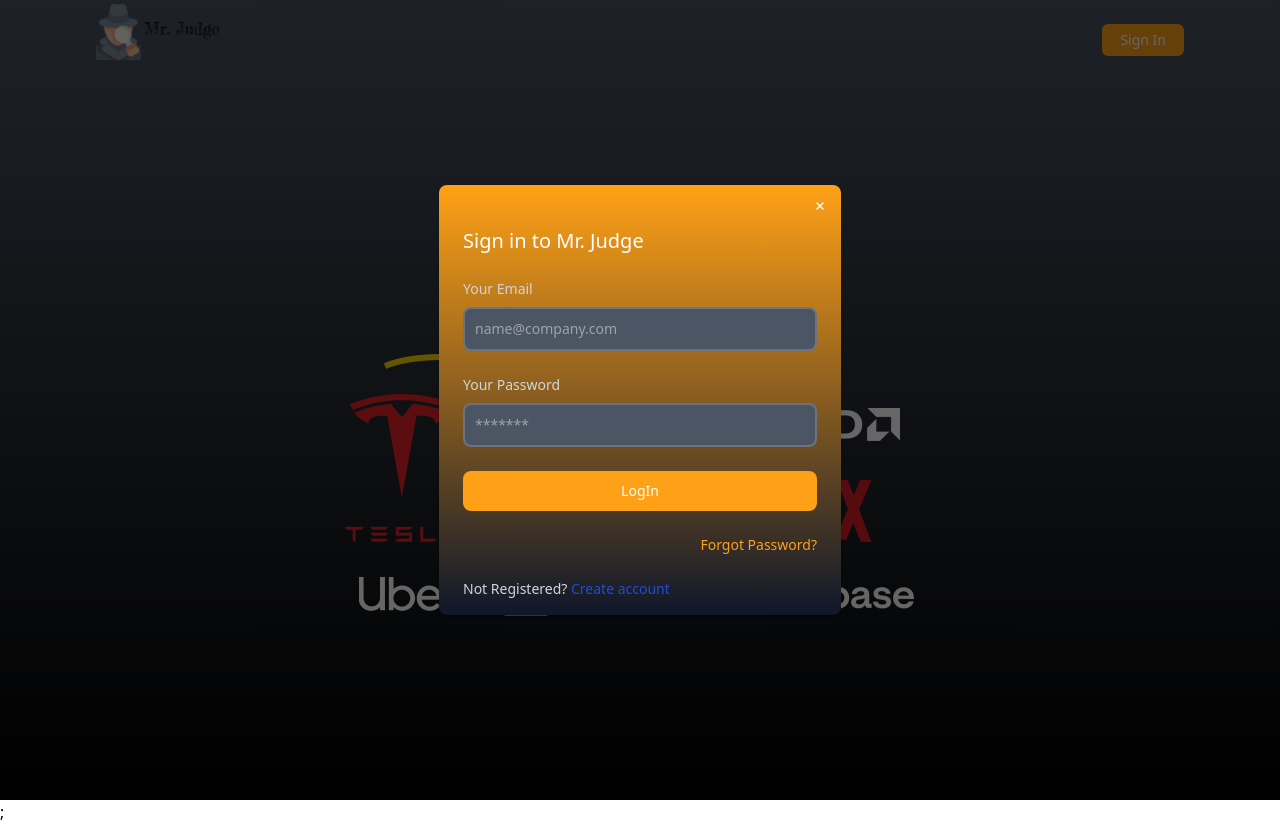
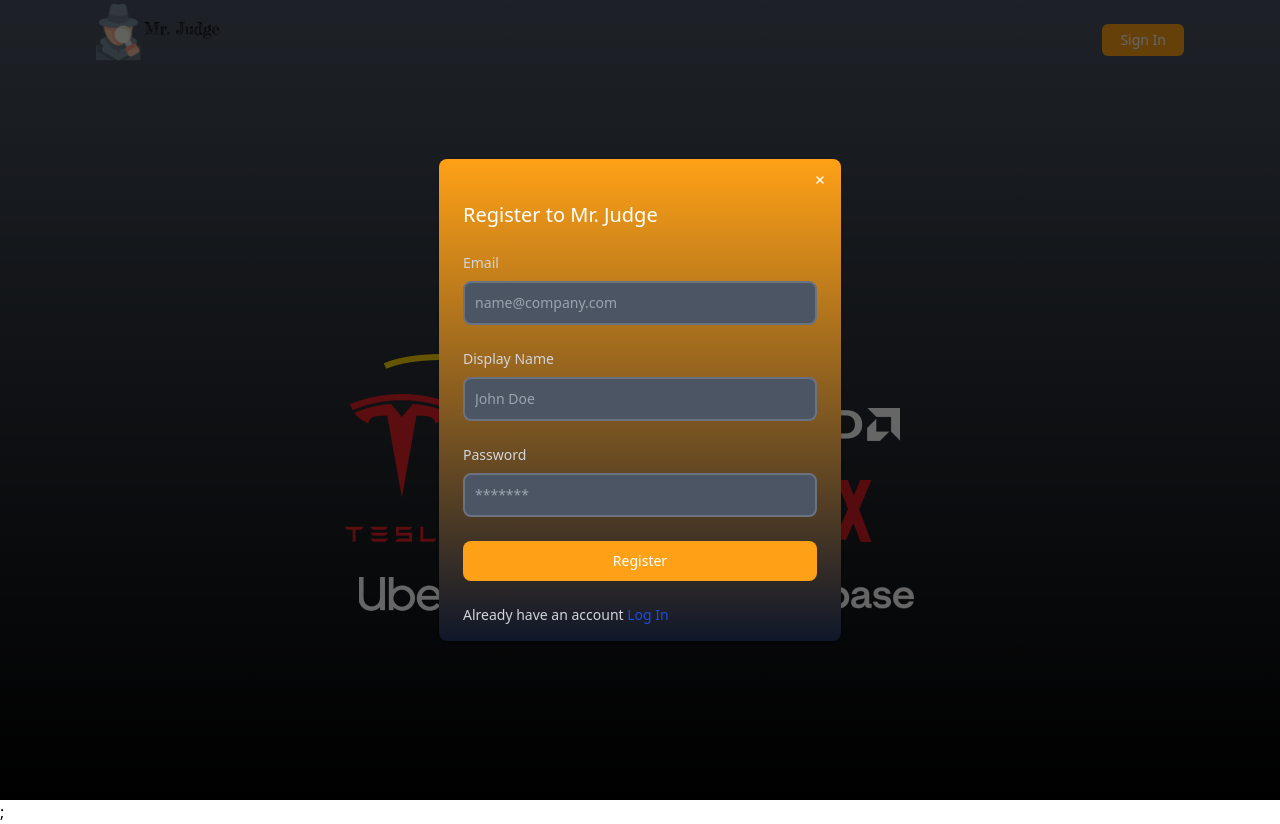
Before and after one commit to v14ram/code-compiler, a Next.js app: page /auth in a window 1280 px wide. Built offline with nearby package versions, Linux system fonts and the light colour scheme.

Commit message:
Added Singnup modal

```diff
--- a/src/components/Modals/AuthModal.tsx
+++ b/src/components/Modals/AuthModal.tsx
@@ -2,6 +2,7 @@
 import Navbar from "@/components/navbar";
 import { IoClose } from "react-icons/io5";
 import Login from "./Login";
+import Signup from "./Signup";
 
 type AuthModalProps = {};
 
@@ -20,7 +21,7 @@
 							<IoClose/>
                             </button>
 						</div>
-                        <Login/>
+                        <Signup/>
 					</div>
 				</div>
 			</div>
--- a/src/components/Modals/Signup.tsx
+++ b/src/components/Modals/Signup.tsx
@@ -0,0 +1,73 @@
+import React from 'react'
+
+type SignupProps = {};
+
+const Signup:React.Fc<SignupProps> = ()=>{
+    return (
+		<form className='space-y-6 px-6 pb-4'>
+			<h3 className='text-xl font-medium text-white'>Register to Mr. Judge</h3>
+			<div>
+				<label htmlFor='email' className='text-sm font-medium block mb-2 text-gray-300'>
+					Email
+				</label>
+				<input
+					type='email'
+					name='email'
+					id='email'
+					className='
+            border-2 outline-none sm:text-sm rounded-lg focus:ring-blue-500 focus:border-blue-500 block w-full p-2.5
+            bg-gray-600 border-gray-500 placeholder-gray-400 text-white
+        '
+					placeholder='name@company.com'
+				/>
+			</div>
+            <div>
+				<label htmlFor='displayName' className='text-sm font-medium block mb-2 text-gray-300'>
+					Display Name
+				</label>
+				<input
+					type='displayName'
+					name='displayName'
+					id='displayName'
+					className='
+            border-2 outline-none sm:text-sm rounded-lg focus:ring-blue-500 focus:border-blue-500 block w-full p-2.5
+            bg-gray-600 border-gray-500 placeholder-gray-400 text-white
+        '
+					placeholder='John Doe'
+				/>
+			</div>
+			<div>
+				<label htmlFor='password' className='text-sm font-medium block mb-2 text-gray-300'>
+					Password
+				</label>
+				<input
+					type='password'
+					name='password'
+					id='password'
+					className='
+            border-2 outline-none sm:text-sm rounded-lg focus:ring-blue-500 focus:border-blue-500 block w-full p-2.5
+            bg-gray-600 border-gray-500 placeholder-gray-400 text-white
+        '
+					placeholder='*******'
+				/>
+			</div>
+
+			<button
+				type='submit'
+				className='w-full text-white focus:ring-blue-300 font-medium rounded-lg
+                text-sm px-5 py-2.5 text-center bg-brand-orange hover:bg-brand-orange-s
+            '
+			>
+				Register
+			</button>
+
+			<div className='text-sm font-medium text-gray-300'>
+				Already have an account{" "}
+				<a href='#' className='text-blue-700 hover:underline'>
+					Log In
+				</a>
+			</div>
+		</form>
+	);
+}
+export default Signup;
```
